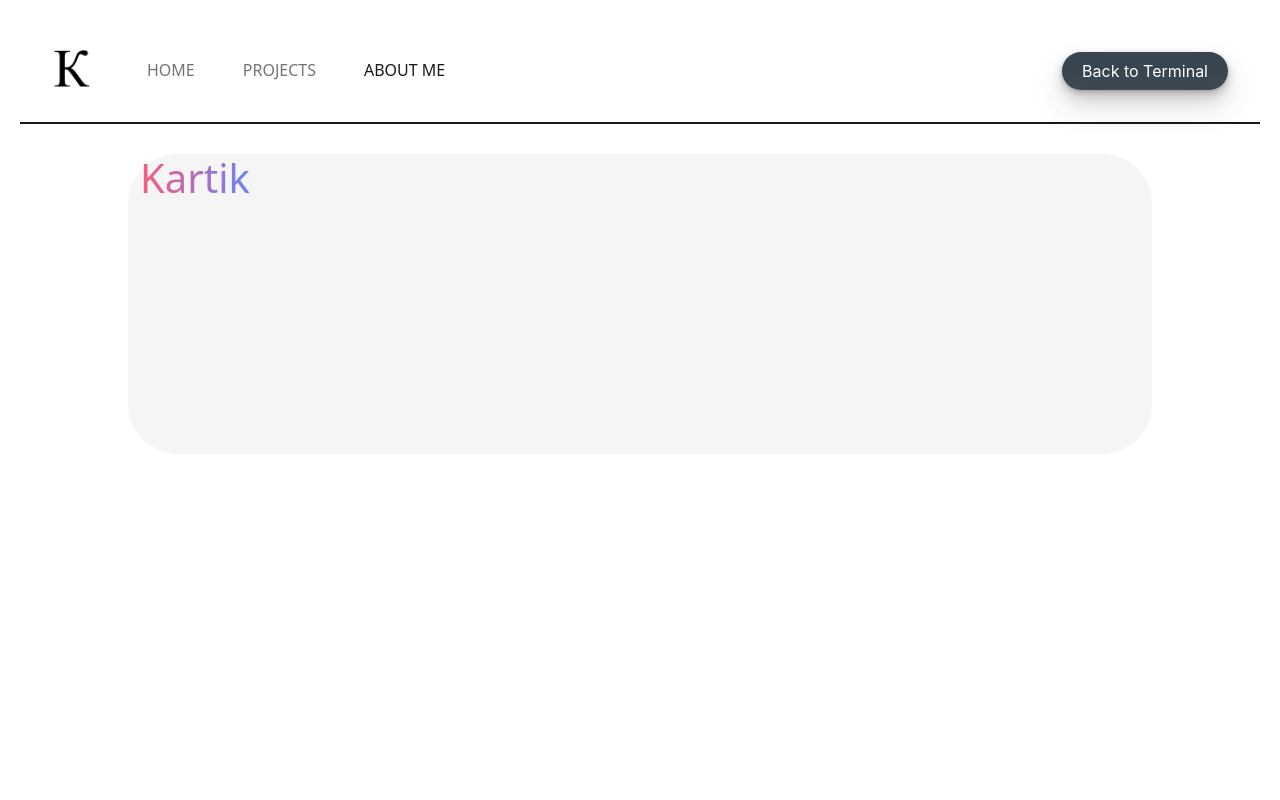
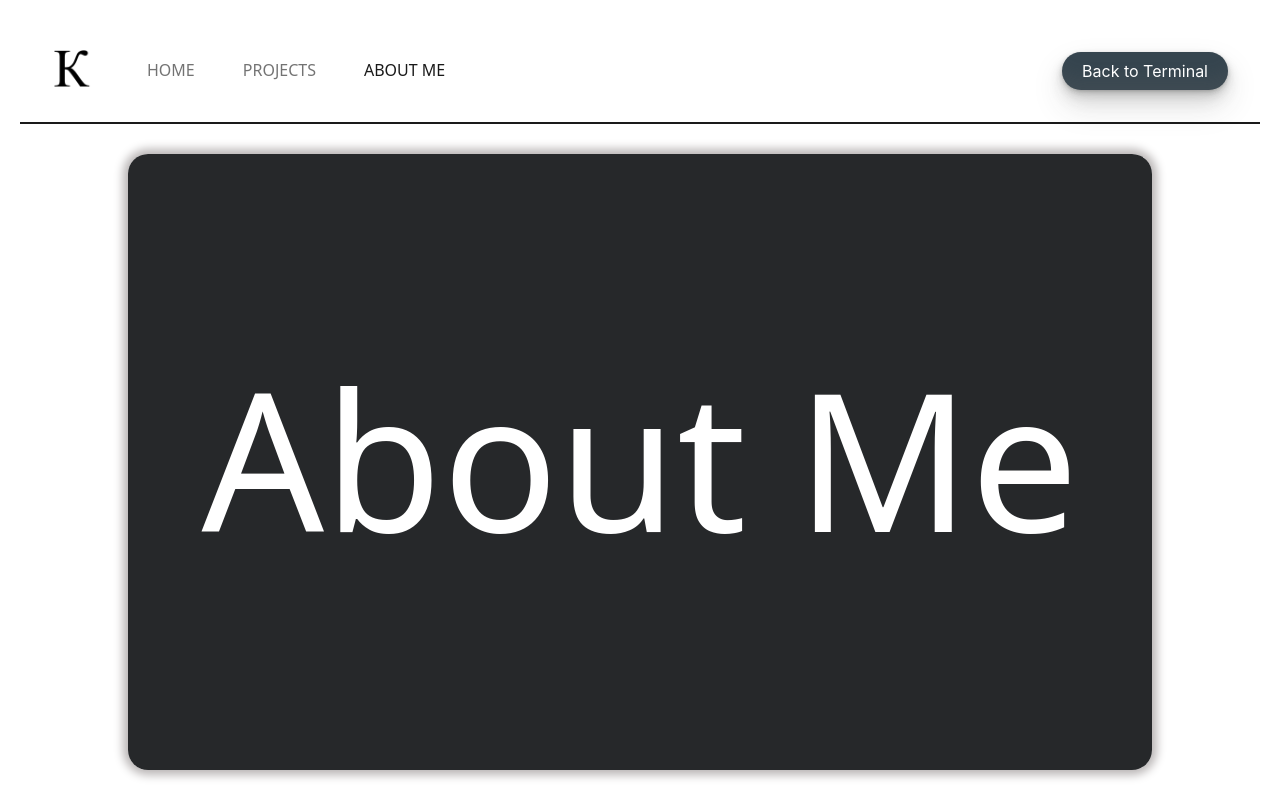
Before and after one commit to KartikPulipati/kartikPortfolioWebsite, a plain HTML site: page aboutme.html in a window 1280 px wide. Drawn offline with nearby package versions, Linux system fonts and the light colour scheme.

Commit message:
V3.2.0
Added the window in aboutme.html to add all the content. Now just have to add the content with animation on scroll.

```diff
--- a/aboutme.html
+++ b/aboutme.html
@@ -18,24 +18,35 @@
     <style>
         #aboutme {
             margin-top: 30px;
-            margin-left: 10vw;
-            margin-right: 10vw;
             width: 80vw;
-            height: 300px;
-            background-color: #f5f5f5;
-            border-radius: 50px;
+            background-color: #26282A;
+            border-radius: 20px;
+            box-shadow: 0px 0px 10px 5px #b9b5b5;
+            color: white;
+            overflow: scroll;
         }
 
-        #aboutme h1 {
-            width: fit-content;
-            background: linear-gradient(to right, #fc5c7d, #6a82fb);
-            -webkit-text-fill-color: transparent;
-            -webkit-background-clip: text;
-            -moz-text-fill-color: transparent;
-            -moz-background-clip: text;
-            color: transparent;
-            background-clip: text;
-            text-align: center;
+        #title {
+            font-size: 15vw;
+        }
+
+        .pg {
+            display: flex;
+            justify-content: center;
+            align-items: center;
+        }
+
+        .hidden {
+            opacity: 0;
+        }
+
+        #aboutme::-webkit-scrollbar {
+            display: none;
+        }
+
+        #aboutme {
+            -ms-overflow-style: none;
+            scrollbar-width: none;
         }
     </style>
 
@@ -73,11 +84,13 @@
     </nav>
 
 
-    <div id="aboutme">
-        <div class="container">
-            <h1>Kartik</h1>
+    <div id="aboutme" class="container animate__animated animate__jackInTheBox">
+        <div class="pg">
+            <h1 id="title">About Me</h1>
         </div>
-
+        <div class="pg">
+            <h1 id="">Hello</h1>
+        </div>
     </div>
 
 
@@ -97,9 +110,19 @@
         function spacing() {
             const navbar_height = document.getElementById('myNavbar').offsetHeight;
             document.getElementById('aboutme').style.marginTop = (navbar_height + 50) + 'px';
+            document.getElementById('aboutme').style.height = (window.innerHeight - navbar_height - 80) + 'px';
+            let pages = document.getElementsByClassName('pg');
+
+            for (let i = 0; i < pages.length; i++) {
+                pages[i].style.height = document.getElementById('aboutme').style.height;
+            }
+
+            console.log(pages[0].style.height);
         }
         spacing();
         window.addEventListener('resize', spacing);
+
+
     </script>
 
 </body>
```
